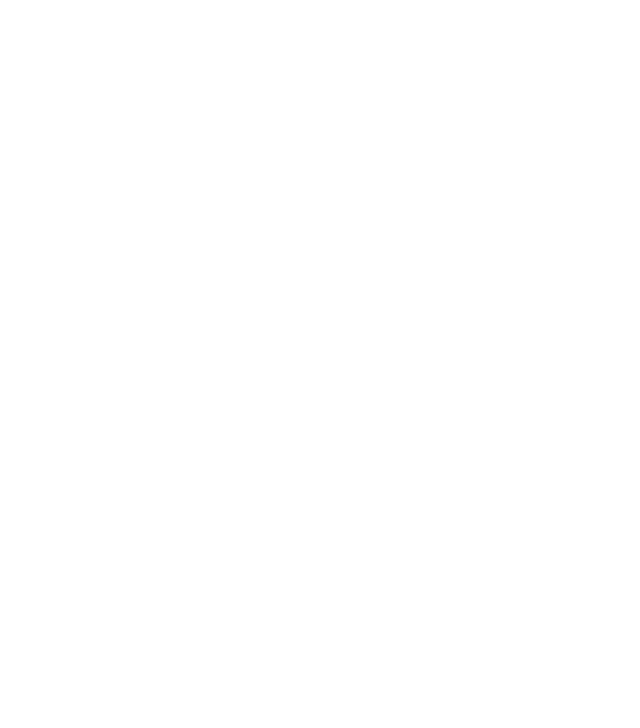
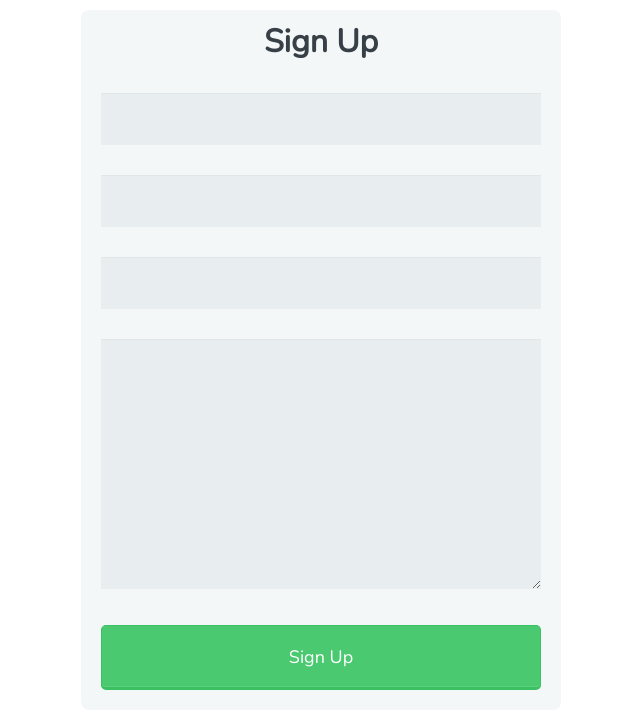
Before and after one commit to barrosdaniel/THFETUTP19_Sign_Up_Form, a plain HTML site: page index.html in a window 1280 px wide. Shown: the whole page, without its empty margins (319-959 px from the left). Drawn offline with nearby package versions, Linux system fonts and the light colour scheme.

Commit message:
feature: Add form fields

```diff
--- a/index.html
+++ b/index.html
@@ -1,16 +1,28 @@
 <!DOCTYPE html>
 <html>
+
 <head>
     <meta charset="utf-8">
     <meta name="viewport" content="width=device-width, initial-scale=1.0">
     <title>Sign Up Form</title>
     <link rel="stylesheet" href="css/normalize.css">
-        <link href='http://fonts.googleapis.com/css?family=Nunito:400,300' rel='stylesheet' type='text/css'>
+    <link href='http://fonts.googleapis.com/css?family=Nunito:400,300'
+        rel='stylesheet' type='text/css'>
     <link rel="stylesheet" href="css/main.css">
 </head>
+
 <body>
+    <form action="index.html" method="POST">
+        <h1>Sign Up</h1>
 
+        <input type="text" id="name" name="user_name">
+        <input type="email" id="email" name="user_email">
+        <input type="password" id="password" name="user_password">
+        <textarea id="bio" name="user_bio" cols="30" rows="10"></textarea>
+        <button type="submit">Sign Up</button>
+    </form>
 
 
 </body>
+
 </html>
```
Lines whose indentation alone changed are shown as unchanged.
